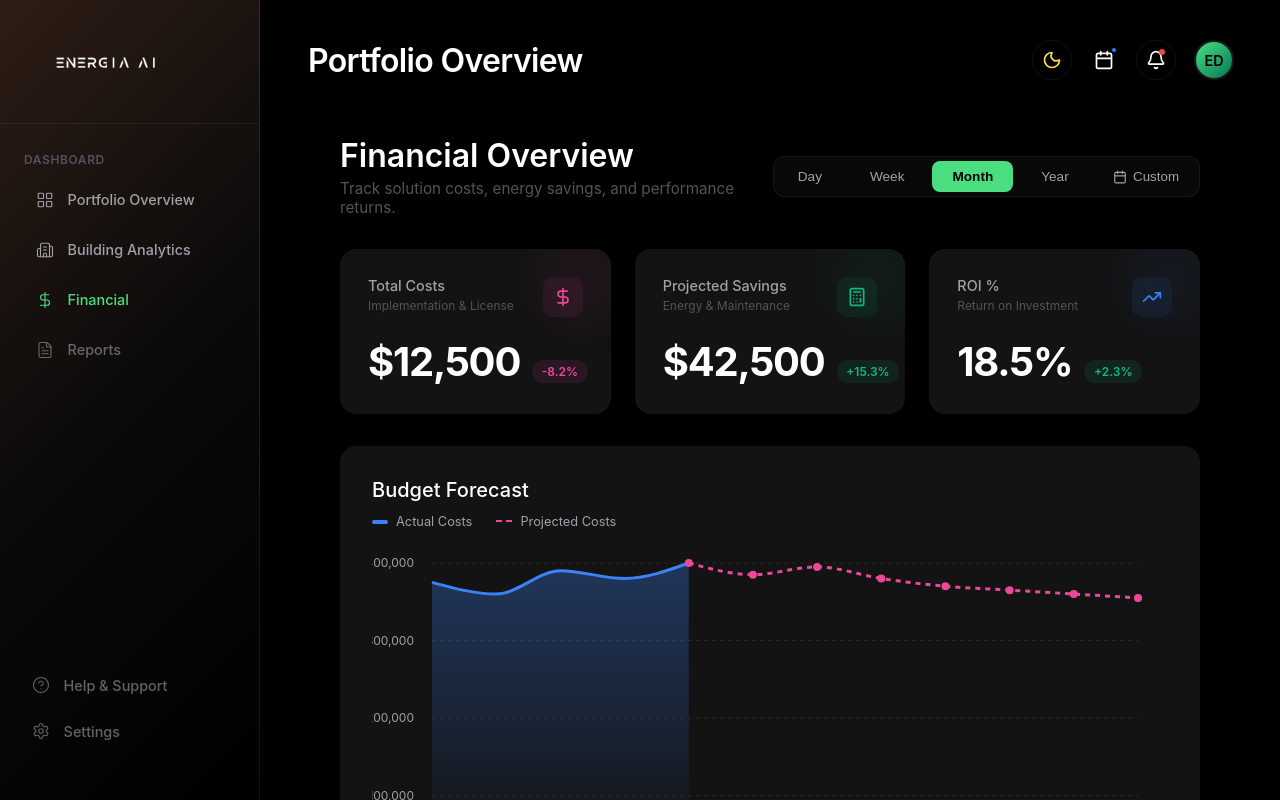
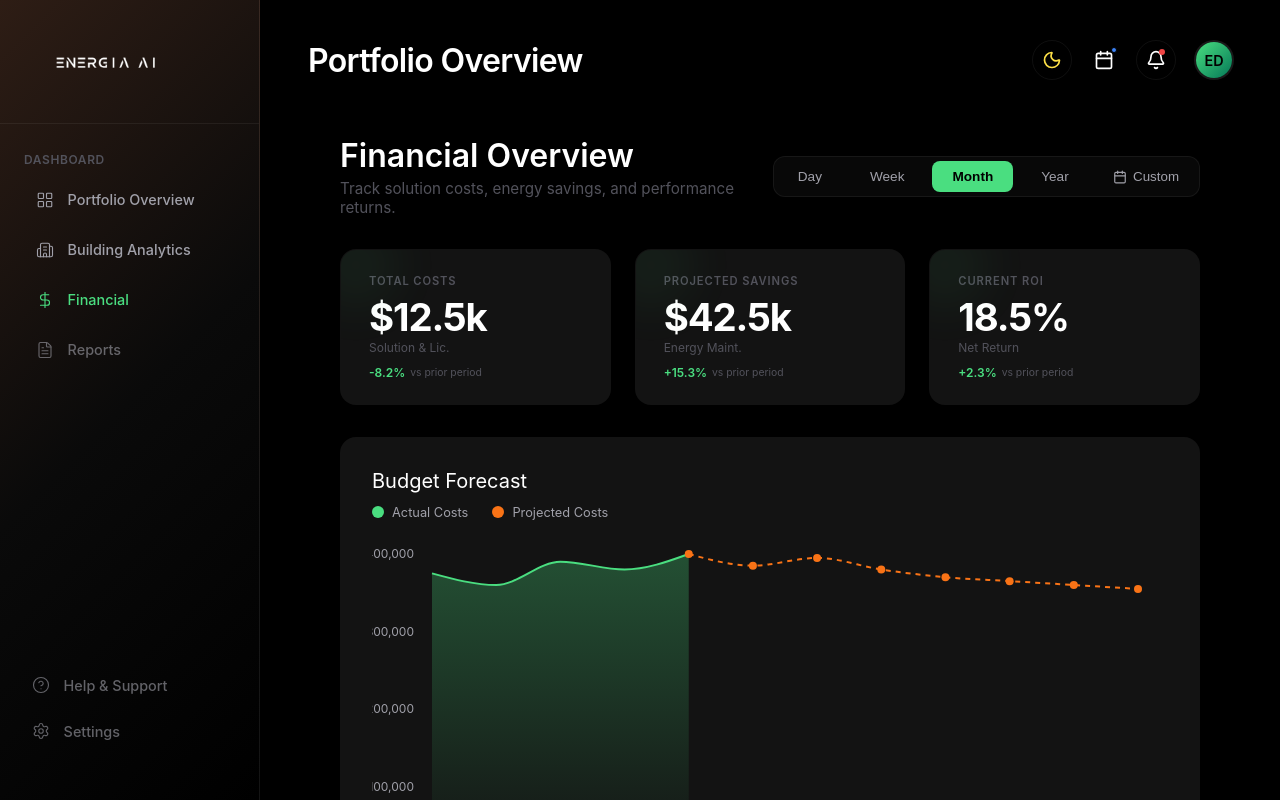
Before and after one commit to edorfanini00/energiaai, a React (Vite) app: page /financial in a window 1280 px wide. Built offline with nearby package versions, Linux system fonts and the light colour scheme.

Commit message:
style: update Financials view to exactly match dashboard UI

```diff
--- a/src/components/Financial/FinancialView.jsx
+++ b/src/components/Financial/FinancialView.jsx
@@ -1,6 +1,6 @@
 import React, { useState } from 'react';
-import { DollarSign, Calculator, TrendingUp, Calendar } from 'lucide-react';
-import { AreaChart, Area, LineChart, Line, XAxis, YAxis, CartesianGrid, Tooltip, ResponsiveContainer, Legend } from 'recharts';
+import { Calendar } from 'lucide-react';
+import { AreaChart, Area, LineChart, Line, XAxis, YAxis, CartesianGrid, Tooltip, ResponsiveContainer } from 'recharts';
 
 const budgetData = [
     { month: 'Jan', actual: 375000, projected: null },
@@ -37,31 +37,25 @@ const FinancialView = () => {
 
     const kpis = [
         {
-            title: 'Total Costs',
-            value: '$12,500',
-            trend: '-8.2%',
-            isPositive: false,
-            icon: DollarSign,
-            color: '#ec4899', // pink-500
-            subtitle: 'Implementation & License',
+            label: 'Total Costs',
+            value: '$12.5k',
+            unit: 'Solution & Lic.',
+            trend: -8.2,
+            accentColor: 'var(--accent-green)'
         },
         {
-            title: 'Projected Savings',
-            value: '$42,500',
-            trend: '+15.3%',
-            isPositive: true,
-            icon: Calculator,
-            color: '#10b981', // emerald-500
-            subtitle: 'Energy & Maintenance',
+            label: 'Projected Savings',
+            value: '$42.5k',
+            unit: 'Energy Maint.',
+            trend: 15.3,
+            accentColor: 'var(--accent-green)'
         },
         {
-            title: 'ROI %',
+            label: 'Current ROI',
             value: '18.5%',
-            trend: '+2.3%',
-            isPositive: true,
-            icon: TrendingUp,
-            color: '#3b82f6', // blue-500
-            subtitle: 'Return on Investment',
+            unit: 'Net Return',
+            trend: 2.3,
+            accentColor: 'var(--accent-green)'
         }
     ];
 
@@ -102,38 +96,40 @@ const FinancialView = () => {
 
             {/* KPI Cards Row */}
             <div style={{ display: 'grid', gridTemplateColumns: 'repeat(3, 1fr)', gap: '1.5rem' }}>
-                {kpis.map((kpi, idx) => {
-                    const Icon = kpi.icon;
-                    return (
-                        <div key={idx} className="glass-card" style={{ padding: '1.75rem', display: 'flex', flexDirection: 'column', position: 'relative', overflow: 'hidden' }}>
-                            <div style={{ position: 'absolute', top: '-20px', right: '-20px', width: '100px', height: '100px', background: kpi.color, opacity: 0.05, borderRadius: '50%', filter: 'blur(20px)' }} />
-
-                            <div style={{ display: 'flex', justifyContent: 'space-between', alignItems: 'flex-start' }}>
-                                <div style={{ display: 'flex', flexDirection: 'column', gap: '0.25rem' }}>
-                                    <span style={{ fontSize: '0.9rem', color: 'var(--text-secondary)', fontWeight: 500 }}>{kpi.title}</span>
-                                    <span style={{ fontSize: '0.75rem', color: 'var(--text-muted)' }}>{kpi.subtitle}</span>
-                                </div>
-                                <div style={{ width: '40px', height: '40px', borderRadius: '10px', background: `${kpi.color}15`, display: 'flex', alignItems: 'center', justifyContent: 'center', color: kpi.color }}>
-                                    <Icon size={20} />
-                                </div>
-                            </div>
-
-                            <div style={{ display: 'flex', alignItems: 'baseline', gap: '0.75rem', marginTop: '1.25rem' }}>
-                                <span style={{ fontSize: '2.5rem', fontWeight: 700, letterSpacing: '-0.03em' }}>{kpi.value}</span>
-                                <span style={{
-                                    padding: '0.25rem 0.6rem',
-                                    borderRadius: '20px',
-                                    fontSize: '0.75rem',
-                                    fontWeight: 600,
-                                    background: kpi.isPositive ? 'rgba(16, 185, 129, 0.1)' : 'rgba(236, 72, 153, 0.1)',
-                                    color: kpi.isPositive ? '#10b981' : '#ec4899'
-                                }}>
-                                    {kpi.trend}
-                                </span>
-                            </div>
+                {kpis.map((card) => (
+                    <div
+                        key={card.label}
+                        className="glass-card"
+                        style={{
+                            padding: '1.5rem 1.75rem',
+                            position: 'relative',
+                            overflow: 'hidden',
+                            border: '1px solid transparent',
+                            transition: 'border-color 0.25s, box-shadow 0.25s, transform 0.2s',
+                        }}
+                        onMouseEnter={(e) => {
+                            e.currentTarget.style.borderColor = 'var(--border-light)';
+                            e.currentTarget.style.boxShadow = `0 0 24px ${card.accentColor}15`;
+                            e.currentTarget.style.transform = 'translateY(-2px)';
+                        }}
+                        onMouseLeave={(e) => {
+                            e.currentTarget.style.borderColor = 'transparent';
+                            e.currentTarget.style.boxShadow = 'none';
+                            e.currentTarget.style.transform = 'none';
+                        }}
+                    >
+                        <div style={{ position: 'absolute', top: '-30px', left: '-30px', width: '90px', height: '90px', borderRadius: '50%', background: card.accentColor, opacity: 0.06, filter: 'blur(24px)', pointerEvents: 'none' }} />
+                        <span style={{ fontSize: '0.7rem', textTransform: 'uppercase', letterSpacing: '0.08em', color: 'var(--text-muted)', fontWeight: 600 }}>{card.label}</span>
+                        <div style={{ fontSize: '2.4rem', fontWeight: 700, letterSpacing: '-0.03em', lineHeight: 1, marginTop: '0.6rem' }}>{card.value}</div>
+                        <span style={{ fontSize: '0.75rem', color: 'var(--text-muted)', marginTop: '0.25rem' }}>{card.unit}</span>
+                        <div style={{ display: 'flex', alignItems: 'center', gap: '0.3rem', marginTop: '0.6rem' }}>
+                            <span style={{ fontSize: '0.75rem', fontWeight: 600, color: card.trend > 0 ? 'var(--accent-green)' : 'var(--accent-green)' }}>
+                                {card.trend > 0 ? '+' : ''}{card.trend}%
+                            </span>
+                            <span style={{ fontSize: '0.65rem', color: 'var(--text-muted)' }}>vs prior period</span>
                         </div>
-                    );
-                })}
+                    </div>
+                ))}
             </div>
 
             {/* Charts Row */}
@@ -142,14 +138,14 @@ const FinancialView = () => {
                 {/* Budget Forecast */}
                 <div className="glass-card" style={{ padding: '2rem' }}>
                     <div style={{ marginBottom: '1.5rem' }}>
-                        <h3 style={{ fontSize: '1.25rem', fontWeight: 500, margin: 0 }}>Budget Forecast</h3>
+                        <h3 style={{ fontSize: '1.25rem', fontWeight: 400, margin: 0 }}>Budget Forecast</h3>
                         <div style={{ display: 'flex', gap: '1.5rem', marginTop: '0.75rem' }}>
                             <div style={{ display: 'flex', alignItems: 'center', gap: '0.5rem' }}>
-                                <div style={{ width: '16px', height: '4px', background: '#3b82f6', borderRadius: '2px' }} />
+                                <div style={{ width: '12px', height: '12px', borderRadius: '50%', background: 'var(--accent-green)' }} />
                                 <span style={{ fontSize: '0.8rem', color: 'var(--text-secondary)' }}>Actual Costs</span>
                             </div>
                             <div style={{ display: 'flex', alignItems: 'center', gap: '0.5rem' }}>
-                                <div style={{ width: '16px', height: '4px', borderTop: '2px dashed #ec4899' }} />
+                                <div style={{ width: '12px', height: '12px', borderRadius: '50%', background: '#f97316' }} />
                                 <span style={{ fontSize: '0.8rem', color: 'var(--text-secondary)' }}>Projected Costs</span>
                             </div>
                         </div>
@@ -159,20 +155,19 @@ const FinancialView = () => {
                         <ResponsiveContainer width="100%" height="100%">
                             <AreaChart data={budgetData} margin={{ top: 10, right: 30, left: 0, bottom: 0 }}>
                                 <defs>
-                                    <linearGradient id="colorActual" x1="0" y1="0" x2="0" y2="1">
-                                        <stop offset="5%" stopColor="#3b82f6" stopOpacity={0.3}/>
-                                        <stop offset="95%" stopColor="#3b82f6" stopOpacity={0}/>
+                                    <linearGradient id="financialGradActual" x1="0" y1="0" x2="0" y2="1">
+                                        <stop offset="0%" stopColor="var(--accent-green)" stopOpacity={0.3}/>
+                                        <stop offset="100%" stopColor="var(--accent-green)" stopOpacity={0}/>
                                     </linearGradient>
                                 </defs>
-                                <CartesianGrid strokeDasharray="3 3" vertical={false} stroke="var(--border-light)" />
-                                <XAxis dataKey="month" axisLine={false} tickLine={false} tick={{ fill: 'var(--text-muted)', fontSize: 12 }} dy={10} />
-                                <YAxis axisLine={false} tickLine={false} tick={{ fill: 'var(--text-muted)', fontSize: 12 }} dx={-10} tickFormatter={v => v.toLocaleString()} />
+                                <XAxis dataKey="month" axisLine={false} tickLine={false} tick={{ fontSize: 10, fill: 'var(--text-secondary)' }} dy={10} />
+                                <YAxis axisLine={false} tickLine={false} tick={{ fontSize: 10, fill: 'var(--text-secondary)' }} dx={-10} tickFormatter={v => v.toLocaleString()} />
                                 <Tooltip
-                                    contentStyle={{ background: '#111827', border: '1px solid var(--border-light)', borderRadius: '8px', color: '#fff' }}
+                                    contentStyle={{ background: 'var(--bg-input)', border: 'none', borderRadius: '8px', color: '#fff' }}
                                     formatter={(value) => `$${value.toLocaleString()}`}
                                 />
-                                <Area type="monotone" dataKey="actual" stroke="#3b82f6" strokeWidth={3} fillOpacity={1} fill="url(#colorActual)" activeDot={{ r: 6, strokeWidth: 0, fill: '#3b82f6' }} />
-                                <Line type="monotone" dataKey="projected" stroke="#ec4899" strokeWidth={3} strokeDasharray="5 5" dot={{ r: 4, fill: '#ec4899', strokeWidth: 0 }} activeDot={{ r: 6, strokeWidth: 0, fill: '#ec4899' }} />
+                                <Area type="monotone" dataKey="actual" stroke="var(--accent-green)" strokeWidth={2} fillOpacity={1} fill="url(#financialGradActual)" activeDot={{ r: 6, strokeWidth: 0, fill: 'var(--accent-green)' }} />
+                                <Line type="monotone" dataKey="projected" stroke="#f97316" strokeWidth={2} strokeDasharray="5 5" dot={{ r: 4, fill: '#f97316', strokeWidth: 0 }} activeDot={{ r: 6, strokeWidth: 0, fill: '#f97316' }} />
                             </AreaChart>
                         </ResponsiveContainer>
                     </div>
@@ -181,14 +176,14 @@ const FinancialView = () => {
                 {/* ROI Metrics */}
                 <div className="glass-card" style={{ padding: '2rem' }}>
                     <div style={{ marginBottom: '1.5rem' }}>
-                        <h3 style={{ fontSize: '1.25rem', fontWeight: 500, margin: 0 }}>ROI Metrics</h3>
+                        <h3 style={{ fontSize: '1.25rem', fontWeight: 400, margin: 0 }}>ROI Metrics</h3>
                         <div style={{ display: 'flex', gap: '1.5rem', marginTop: '0.75rem' }}>
                             <div style={{ display: 'flex', alignItems: 'center', gap: '0.5rem' }}>
-                                <div style={{ width: '16px', height: '4px', background: '#ec4899', borderRadius: '2px' }} />
+                                <div style={{ width: '12px', height: '12px', borderRadius: '50%', background: '#f97316' }} />
                                 <span style={{ fontSize: '0.8rem', color: 'var(--text-secondary)' }}>Investment</span>
                             </div>
                             <div style={{ display: 'flex', alignItems: 'center', gap: '0.5rem' }}>
-                                <div style={{ width: '16px', height: '4px', background: '#3b82f6', borderRadius: '2px' }} />
+                                <div style={{ width: '12px', height: '12px', borderRadius: '50%', background: 'var(--accent-green)' }} />
                                 <span style={{ fontSize: '0.8rem', color: 'var(--text-secondary)' }}>Returns</span>
                             </div>
                         </div>
@@ -197,15 +192,14 @@ const FinancialView = () => {
                     <div style={{ height: '350px', width: '100%' }}>
                         <ResponsiveContainer width="100%" height="100%">
                             <LineChart data={roiData} margin={{ top: 10, right: 30, left: 0, bottom: 0 }}>
-                                <CartesianGrid strokeDasharray="3 3" vertical={false} stroke="var(--border-light)" />
-                                <XAxis dataKey="month" axisLine={false} tickLine={false} tick={{ fill: 'var(--text-muted)', fontSize: 12 }} dy={10} />
-                                <YAxis axisLine={false} tickLine={false} tick={{ fill: 'var(--text-muted)', fontSize: 12 }} dx={-10} tickFormatter={v => v.toLocaleString()} />
+                                <XAxis dataKey="month" axisLine={false} tickLine={false} tick={{ fontSize: 10, fill: 'var(--text-secondary)' }} dy={10} />
+                                <YAxis axisLine={false} tickLine={false} tick={{ fontSize: 10, fill: 'var(--text-secondary)' }} dx={-10} tickFormatter={v => v.toLocaleString()} />
                                 <Tooltip
-                                    contentStyle={{ background: '#111827', border: '1px solid var(--border-light)', borderRadius: '8px', color: '#fff' }}
+                                    contentStyle={{ background: 'var(--bg-input)', border: 'none', borderRadius: '8px', color: '#fff' }}
                                     formatter={(value) => `$${value.toLocaleString()}`}
                                 />
-                                <Line type="stepAfter" dataKey="investment" stroke="#ec4899" strokeWidth={3} dot={false} activeDot={false} />
-                                <Line type="monotone" dataKey="returns" stroke="#3b82f6" strokeWidth={3} dot={{ r: 4, fill: '#3b82f6', strokeWidth: 0 }} activeDot={{ r: 6, strokeWidth: 0, fill: '#3b82f6' }} />
+                                <Line type="stepAfter" dataKey="investment" stroke="#f97316" strokeWidth={2} dot={false} activeDot={false} />
+                                <Line type="monotone" dataKey="returns" stroke="var(--accent-green)" strokeWidth={2} dot={{ r: 4, fill: 'var(--accent-green)', strokeWidth: 0 }} activeDot={{ r: 6, strokeWidth: 0, fill: 'var(--accent-green)' }} />
                             </LineChart>
                         </ResponsiveContainer>
                     </div>
```
